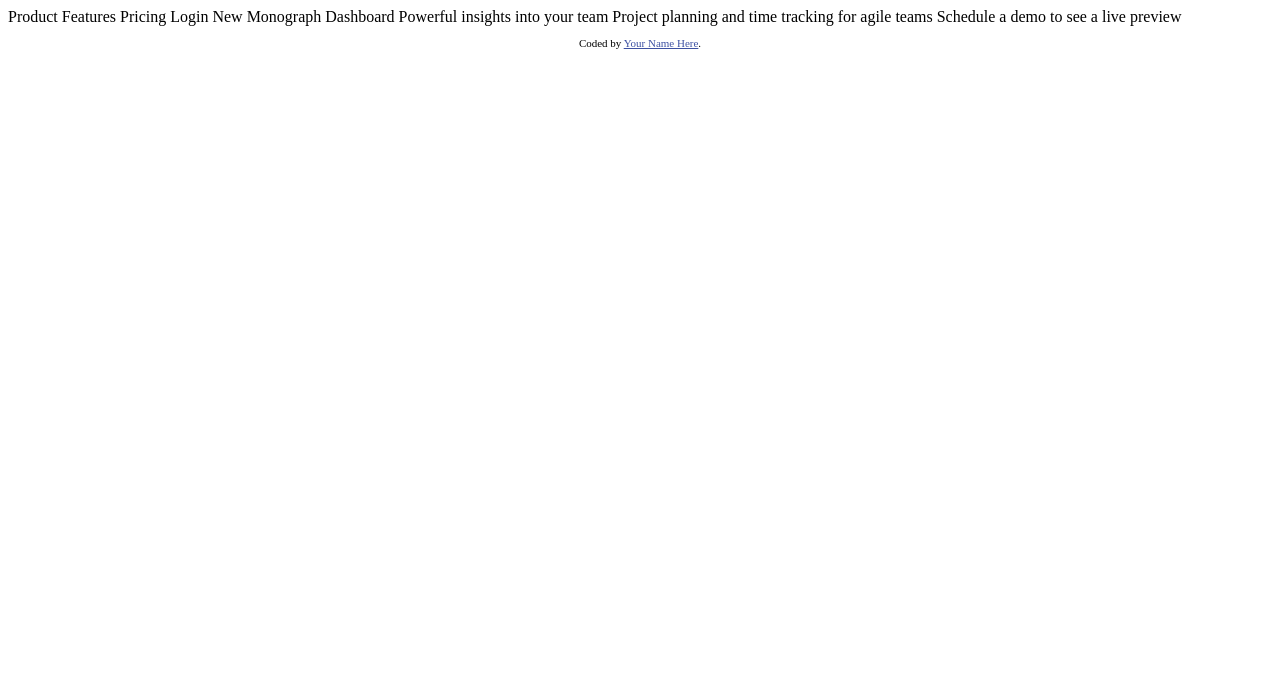
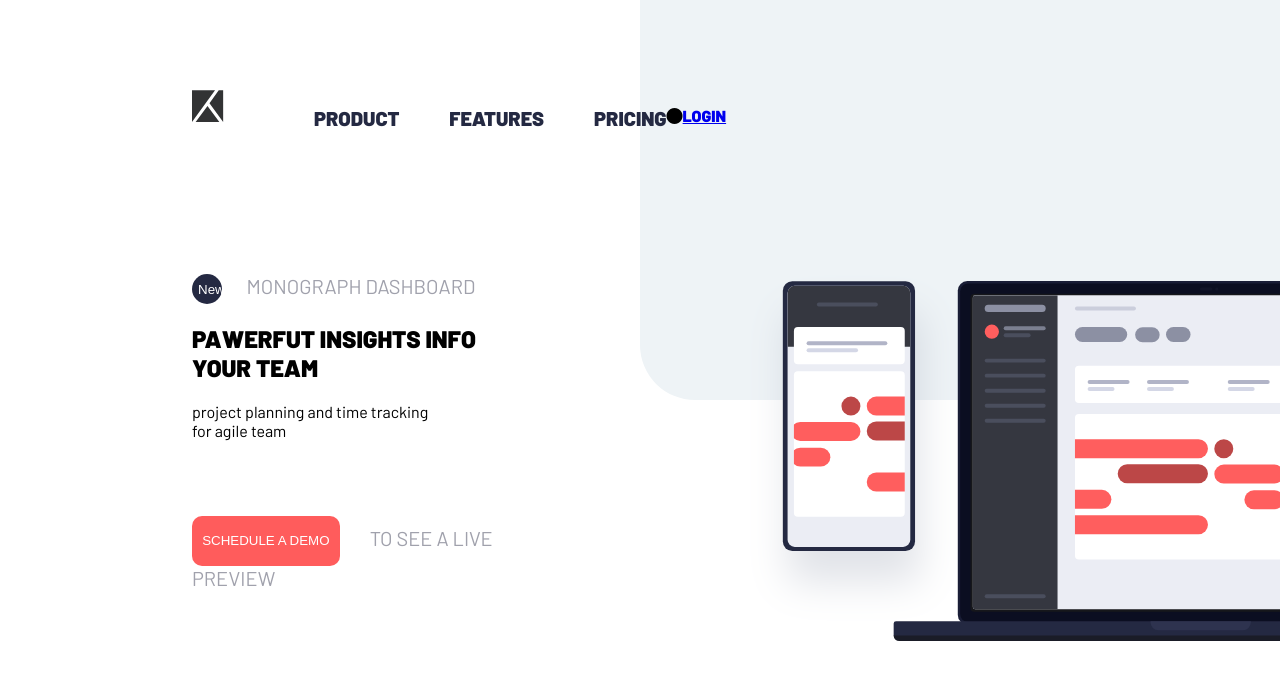
Before and after one commit to kamal1-cloud/Brief-Renforcement1, a website: page index.html in a window 1280 px wide. Drawn offline with Linux system fonts and the light colour scheme.

Commit message:
ADD modification

```diff
--- a/index.html
+++ b/index.html
@@ -1,17 +1,17 @@
 <!DOCTYPE html>
 <html lang="en">
+
 <head>
   <meta charset="UTF-8" />
   <meta name="viewport" content="width=device-width, initial-scale=1.0" />
   <!-- displays site properly based on user's device -->
 
-    <link
-      rel="icon"
-      type="image/png"
-      sizes="32x32"
-      href="./images/favicon-32x32.png"
-    />
-
+  <link rel="icon" type="image/png" sizes="32x32" href="./images/favicon-32x32.png" />
+  <link rel="stylesheet" href="css/style.css">
+  <link href="https://use.fontawesome.com/releases/v5.6.1/css/all.css" rel="stylesheet">
+  <link href="https://fonts.googleapis.com/css?family=Barlow&display=swap" rel="stylesheet">
+  <link href="https://fonts.googleapis.com/css?family=Barlow:900&display=swap" rel="stylesheet">
+  <script src="https://kit.fontawesome.com/a076d05399.js"></script>
   <title>Project tracking intro component</title>
 
   <!-- Feel free to remove these styles or customise in your own stylesheet 👍 -->
@@ -20,18 +20,55 @@
       font-size: 11px;
       text-align: center;
     }
+
     .attribution a {
       color: hsl(228, 45%, 44%);
     }
   </style>
 </head>
+
 <body>
-    Product Features Pricing Login New Monograph Dashboard Powerful insights
-    into your team Project planning and time tracking for agile teams Schedule a
-    demo to see a live preview
+<section class="container">
+ <header class="nav">
+    <div class="child1">
+      <div class="child1__first-half">
+        <img class="child1__first-half--logo" src="images/logo.svg" alt="icon">
+        <i  class="child1__first-half--humborger" class="fas fa-bars" id="fas"></i>
+      </div>
+      <div class="child1__second-half">
+        <nav>
+          <ul class="list">
+            <li class="list__1"><a href="#">PRODUCT</a></li>
+            <li class="list__1"><a href="#">FEATURES</a></li>
+            <li class="list__1"><a href="#">PRICING</a></li>
+            <li class="list__1--list-point"><i class="fas fa-circle"></i></li>
+            <li class="list__1--list-login"><a href="#"> LOGIN</a></li>
+          </ul>
+        </nav>
+      </div>
+     </div>
+    </header>
+    <div class="gadring">
+      <div class="child2">
 
-    <footer>
-      <p class="attribution">Coded by <a href="#">Your Name Here</a>.</p>
-    </footer>
+          <button class="child2__button1">New</button><span class="child2__span1">MONOGRAPH DASHBOARD</span>
+           <h1> PAWERFUT INSIGHTS INFO YOUR TEAM </h1>
+           <p>project planning and time tracking </br>for agile team</p>
+
+          <button class="child2__button2"> SCHEDULE A DEMO</button><span class="child2__span2">TO SEE A LIVE PREVIEW </span>
+     </div>
+
+
+    <div class="child3">
+
+
+
+        <img class="child3__img" src="images/illustration-devices.svg" alt="icon">
+
+        <div class="child3__back-div"></div>
+    </div>
+  </div>
+</section>
 </body>
+
 </html>
--- /dev/null
+++ b/sass/main.scss
@@ -0,0 +1,135 @@
+$primary-color: hsl(207, 33%, 95%);
+$second-color: hsl(230, 29%, 20%);
+$thirt-color: hsl(0, 100%, 68%);
+$forth-color: hsl(231, 7%, 65%);
+$mobile: 375px;
+$large-font: 700px;
+$meduim-font: 400px;
+$small-font: 18px;
+$font: 'Barlow';
+@mixin mobile {
+    @media (max-width: #{$mobile}) {
+        @content
+    }
+}
+body{
+    margin: 0;
+    padding: 0;
+    font-family: $font, sans-serif;
+}
+.nav{
+    display: flex;
+    .child1{
+        display: flex;
+        justify-content: space-between;
+        margin-left: 15%;
+
+        margin-top: 7%;
+        &__second-half{
+            margin: 0px;
+        }
+        .list {
+            display: flex;
+            float: right;
+           //margin-top: 100px;
+            list-style: none;
+            text-decoration: none;
+            font-weight: 600;
+            margin-left: 50%;
+
+            &__1 {
+                a {
+
+                    color: hsl(230, 29%, 20%);
+                    font-size: 20px;
+                    margin-left: 50px;
+                    list-style: none;
+                    text-decoration: none;
+
+                }
+
+
+                &--listLogin {
+                    color: hsl(231, 7%, 65%);
+                    margin-bottom: 90px;
+
+                    a {
+                        color: hsl(231, 7%, 65%);
+                        font-weight: 600;
+                    }
+                }
+
+                &--listPoint {
+                    color: hsl(231, 7%, 65%);
+                    position: relative;
+                    left: 20px;
+                    list-style: circle;
+                }
+            }
+
+        }
+    }
+}
+  .gadring{
+      display: flex;
+      justify-content: space-between;
+      margin-left: 15%;
+      margin-top: 10%;
+      .child2{
+          &__button1{
+            color: #ffffff;
+            border-radius: 16px;
+            width: 9%;
+            height: 30px;
+            background-color: $second-color;
+            border: none;
+            margin-right: 25px;
+            -webkit-border-radius: 16px;
+            -moz-border-radius: 16px;
+            -ms-border-radius: 16px;
+            -o-border-radius: 16px;
+}
+          &__button2{
+            border-radius: 10px;
+            width: 45%;
+            height: 50px;
+            background-color: $thirt-color;
+            border: none;
+            color: rgb(255, 255, 255);
+            margin-top: 60px;
+            margin-right: 30px;
+
+          }
+          &__span1{
+            font-size: 20px;
+            color: hsl(231, 7%, 65%);
+            text-transform: uppercase;
+          }
+          &__span2{
+            font-size: 20px;
+            color: hsl(231, 7%, 65%);
+            text-transform: uppercase;
+          }
+
+      }
+      .child3{
+       overflow: hidden;
+          &__img{
+
+            width: 100%;
+            position: relative;
+            left: 30%;
+            top: %;
+          }
+          &__back-div{
+            position: absolute;
+            background-color: hsl(207, 33%, 95%);
+            border-radius: 0 0 0 55px;
+            z-index: -1;
+            width: 50%;
+            height: 50vh;
+            top: 0;
+            right: 0px;
+          }
+      }
+  }
```
Also changed, not shown: package.json (added, +24 -0 lines), css/style.css (added), sass/main.css (added), sass/main.min.css (added), 2 other files. Lines whose indentation alone changed are shown as unchanged.
